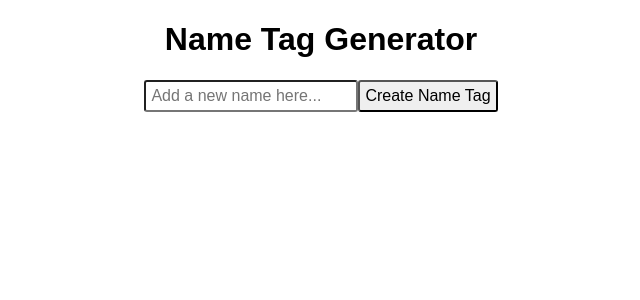
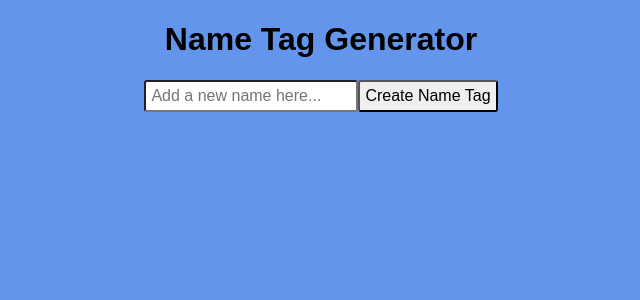
Before and after one commit to Katie-Siegel/name-tags, a React (Create React App) app: page / in a window 1280 px wide. Shown: the top 300 px of the page, without its empty margins (319-959 px from the left). Built offline with nearby package versions, Linux system fonts and the light colour scheme.

Commit message:
Background color updated

```diff
--- a/src/styles.css
+++ b/src/styles.css
@@ -1,3 +1,7 @@
+body {
+  background-color: cornflowerblue;
+}
+
 .App {
   font-family: sans-serif;
   text-align: center;
@@ -9,7 +13,7 @@ input {
   font-size: 16px;
   border-radius: 3px;
 }
-input[type='text'] {
+input[type="text"] {
   width: 200px;
 }
 
@@ -36,7 +40,7 @@ input[type='text'] {
   margin: 10px 0;
   font-size: 60px;
   height: 90px;
-  font-family: 'Permanent Marker', Arial, Helvetica, sans-serif;
+  font-family: "Permanent Marker", Arial, Helvetica, sans-serif;
 }
 .name-tag__delete {
   position: absolute;
```
Also changed, not shown: .codesandbox/tasks.json.
